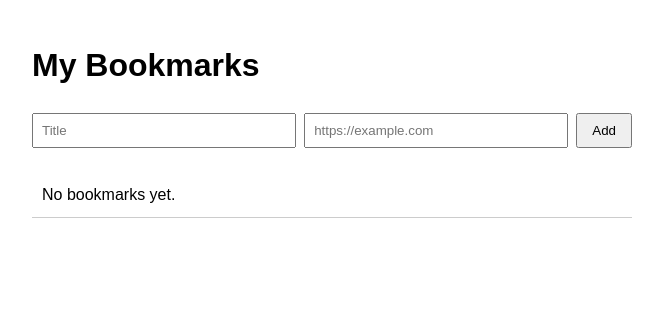
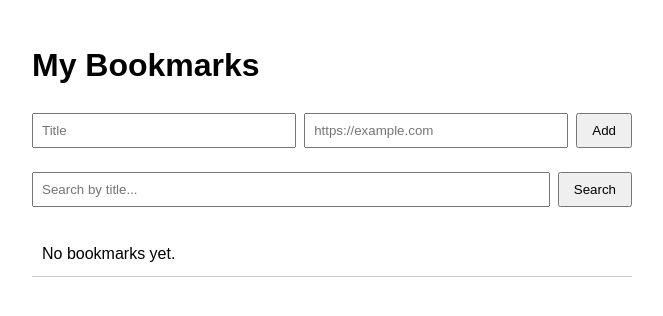
Before and after one commit to SaiKiran-0704/bookmark-manager-test, a Flask app: page / in a window 1280 px wide. Shown: the top 316 px of the page, without its empty margins (308-971 px from the left). Run offline with Flask 3, Linux system fonts and the light colour scheme.

Commit message:
Update templates/index.html via pipeline

```diff
--- a/templates/index.html
+++ b/templates/index.html
@@ -21,6 +21,14 @@
     <button type="submit">Add</button>
   </form>
 
+  <form action="/" method="get">
+    <input type="text" name="q" placeholder="Search by title..." value="{{ q or request.args.get('q', '') }}">
+    <button type="submit">Search</button>
+    {% if q or request.args.get('q') %}
+      <a href="/" style="padding: 8px; text-decoration: none; align-self: center;">Clear</a>
+    {% endif %}
+  </form>
+
   <ul>
     {% for bookmark in bookmarks %}
       <li>
@@ -30,7 +38,11 @@
         </form>
       </li>
     {% else %}
-      <li>No bookmarks yet.</li>
+      {% if q or request.args.get('q') %}
+        <li>No matching bookmarks found.</li>
+      {% else %}
+        <li>No bookmarks yet.</li>
+      {% endif %}
     {% endfor %}
   </ul>
 </body>
```
